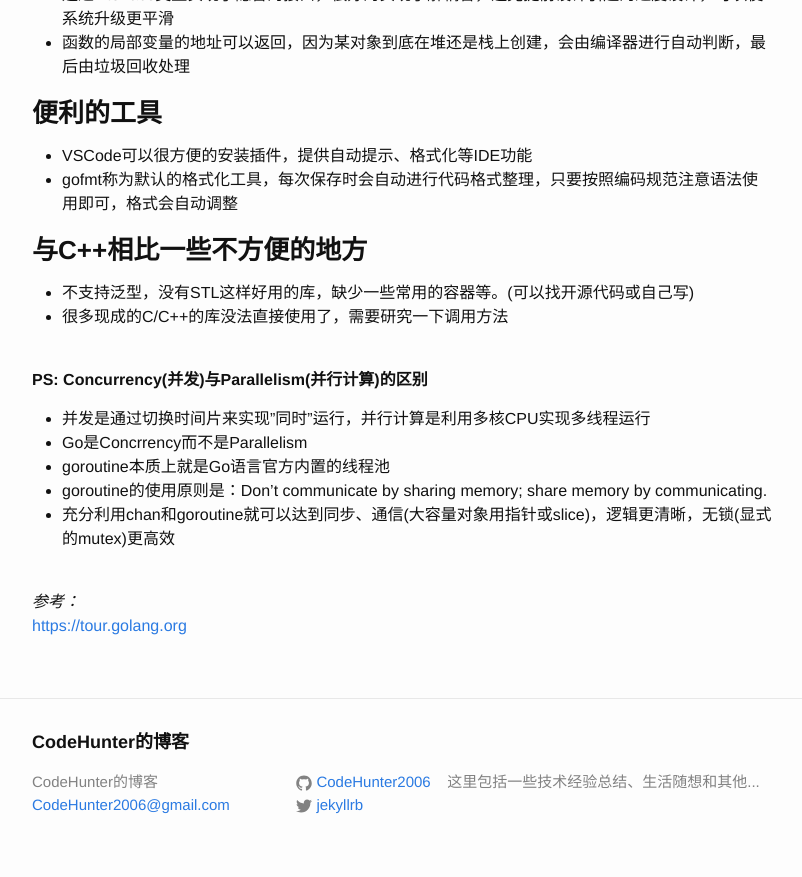
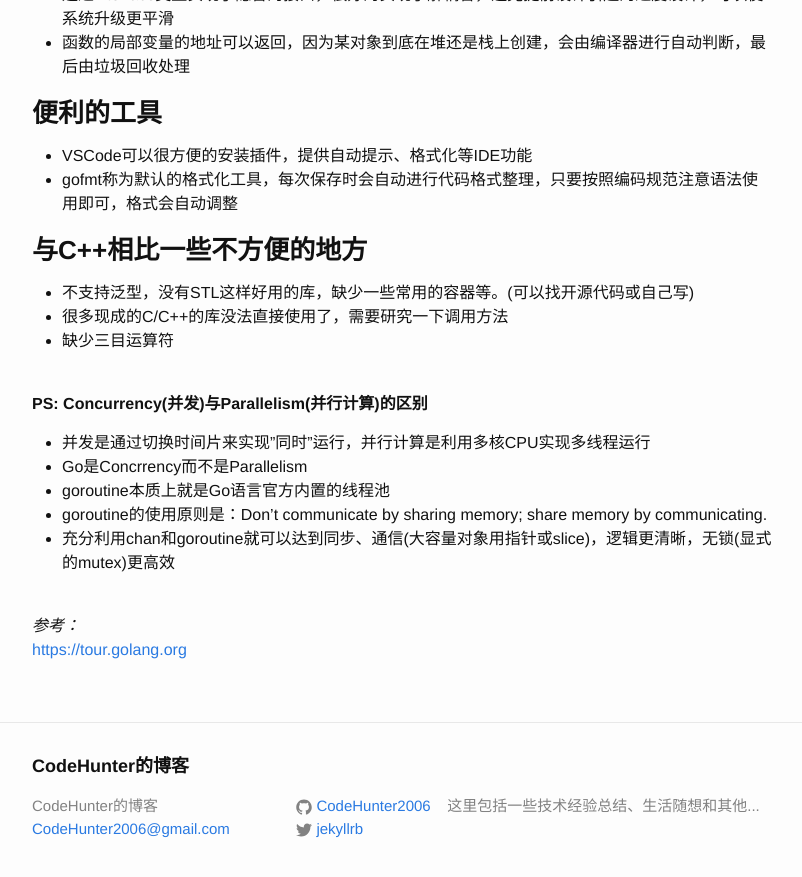
Before and after one commit to CodeHunter2006/CodeHunter2006.github.io, a Jekyll site: the page built from _posts/2018-10-21-Go.md, in a window 1280 px wide and 900 px high, scrolled down 1115 px. Shown: the top 877 px of the window, without its empty margins (238-1040 px from the left). Built offline with Jekyll 4.4.1, drawn with Linux system fonts in a browser that asks for light colours.

Commit message:
补充笔记

```diff
--- a/_posts/2018-10-21-Go.md
+++ b/_posts/2018-10-21-Go.md
@@ -41,6 +41,7 @@ tags: Go
 ### 与C++相比一些不方便的地方
 * 不支持泛型，没有STL这样好用的库，缺少一些常用的容器等。(可以找开源代码或自己写)
 * 很多现成的C/C++的库没法直接使用了，需要研究一下调用方法
+* 缺少三目运算符
 
 <br/>
 **PS: Concurrency(并发)与Parallelism(并行计算)的区别**
```
